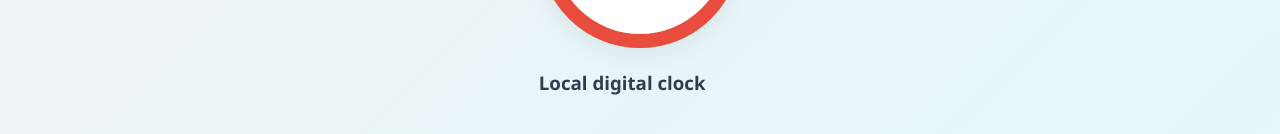
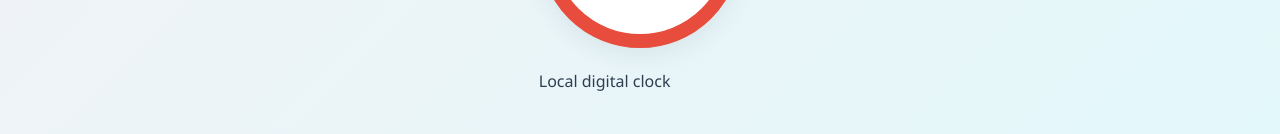
Before and after one commit to G7-Gowtham/Stopwatch, a plain HTML site: page index.html in a window 1280 px wide. Shown: the part 254-388 px from the top of the page. Drawn offline with Linux system fonts and the light colour scheme.

Commit message:
Update index.html

```diff
--- a/index.html
+++ b/index.html
@@ -25,7 +25,7 @@
       <div class="stopwatch clock-display">
         <div class="timer" id="clock">00:00:00</div>
       </div><br>
-      <h3>Local digital clock</h3>
+      <p class="meta">Local digital clock</p>
     </section>
   </main>
 
```
